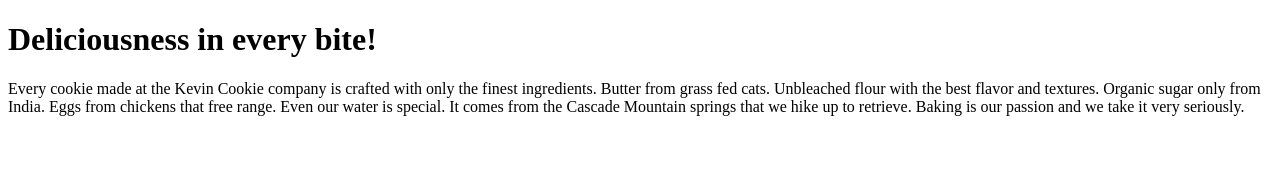
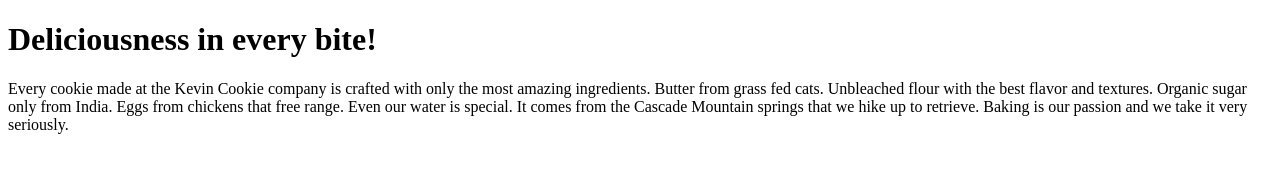
Before and after one commit to tsheleletuka/KevinCookieCompany.com, a plain HTML site: page index.htm in a window 1280 px wide. Drawn offline with Linux system fonts and the light colour scheme.

Commit message:
update index text

```diff
--- a/index.htm
+++ b/index.htm
@@ -3,7 +3,7 @@
 <body>
 
 <h1>Deliciousness in every bite!</h1>
-<p>Every cookie made at the Kevin Cookie company is crafted with only the finest ingredients.
+<p>Every cookie made at the Kevin Cookie company is crafted with only the most amazing ingredients.
 Butter from grass fed cats. Unbleached flour with the best flavor and textures. Organic sugar only from India. Eggs from chickens that free range. Even our water is special. It comes from the Cascade Mountain springs that we hike up to retrieve. Baking is our passion and we take it very seriously.</p>
 
 </body>
```
